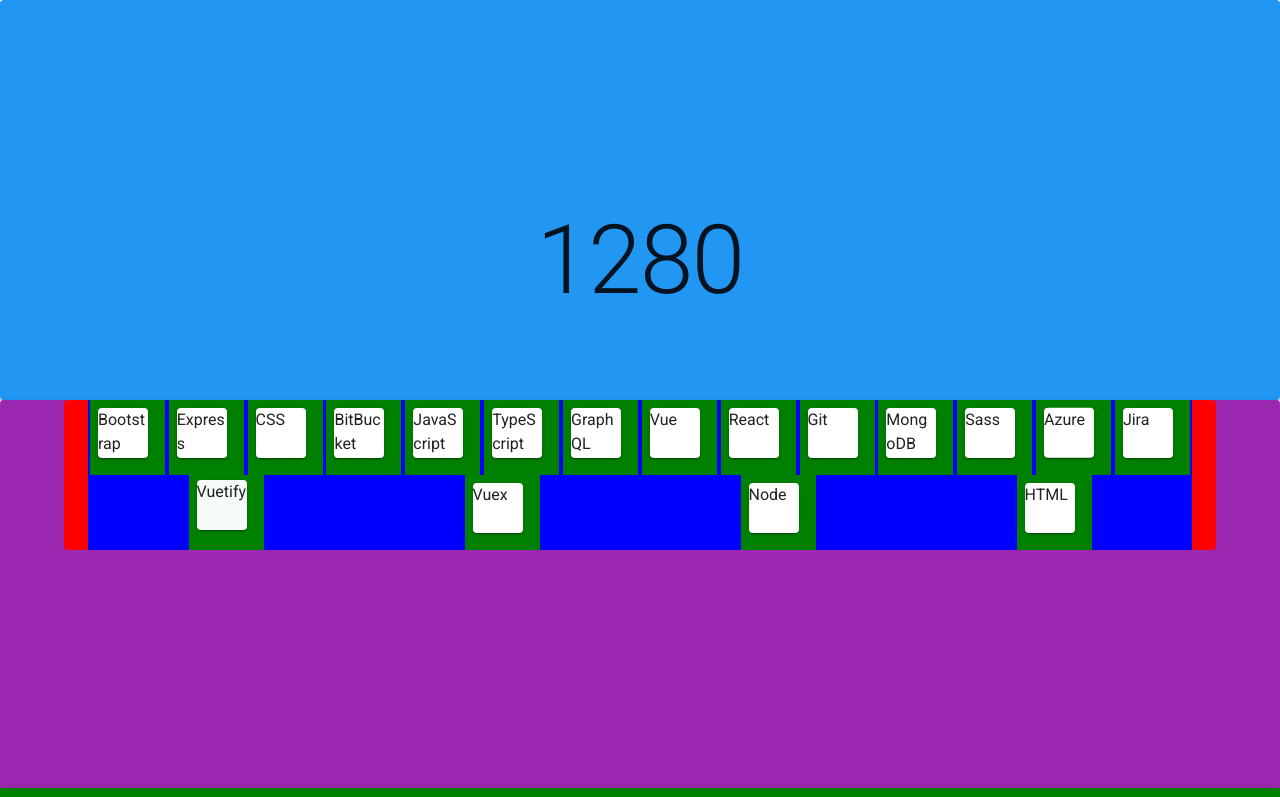
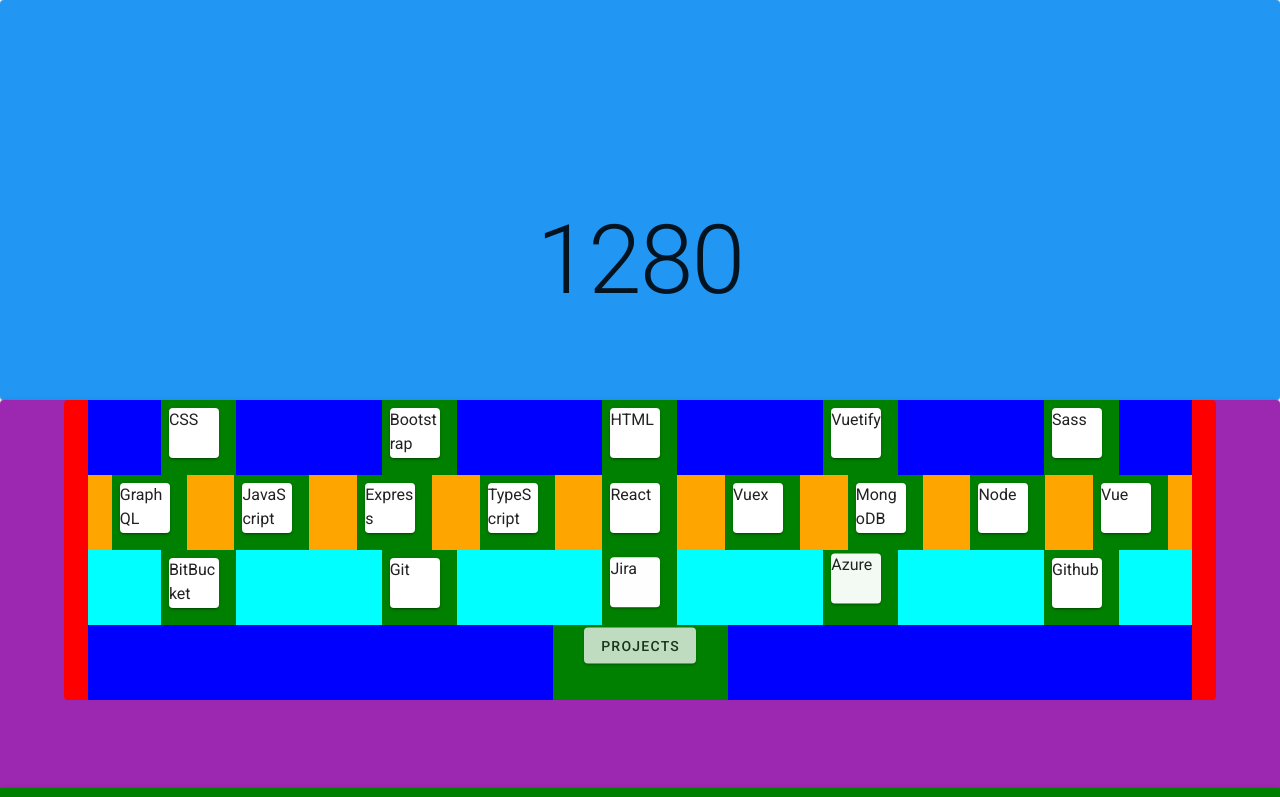
Before and after one commit to musicteachj/new-port, a Vue app: page / in a window 1280 px wide. Shown: the top 797 px of the page. Built offline with nearby package versions, Linux system fonts and the light colour scheme.

Commit message:
teach icon rows

```diff
--- a/src/views/Bottom.vue
+++ b/src/views/Bottom.vue
@@ -5,7 +5,7 @@
     </v-row>
     <v-row class="justify-center" style="background-color:blue">
 
-      <!-- <v-card v-for="(p, index) in projects" :key="index" class="mx-auto mt-8 mb-8"
+      <v-card v-for="(p, index) in projects" :key="index" class="mx-auto mt-8 mb-8"
             max-width="374">
          <v-img
           class="white--text"
@@ -65,7 +65,7 @@
             Demo
           </v-btn>
         </v-card-actions>
-      </v-card> -->
+      </v-card>
     </v-row>
   </div>
 </template>
--- a/src/views/Top.vue
+++ b/src/views/Top.vue
@@ -23,7 +23,7 @@
       class="d-flex align-content-start flex-wrap"
     >
       <v-col cols="12" class="mx-auto" style="background-color:red; max-width: 90% !important;">
-        <v-row class="ml-3 mr-3 justify-center" style="background-color:blue">
+        <!-- <v-row class="ml-3 mr-3 justify-center" style="background-color:blue">
           <div
             v-for="s in shows"
             :key="s.id"
@@ -35,7 +35,59 @@
               </v-card>
             </transition>
           </div>
+        </v-row> -->
+
+        <v-row class="ml-3 mr-3 justify-center" style="background-color:blue">
+          <div
+            v-for="s in frontTech"
+            :key="s.id"
+            class="pa-2 mx-auto divIt"
+          >
+            <transition name="nameNew">
+              <v-card v-once width="50" height="50" v-if="s.show">
+                <p>{{s.tech}}</p>
+              </v-card>
+            </transition>
+          </div>
         </v-row>
+
+        <v-row class="ml-3 mr-3 justify-center" style="background-color:orange">
+          <div
+            v-for="s in backTech"
+            :key="s.id"
+            class="pa-2 mx-auto divIt"
+          >
+            <transition name="nameNew">
+              <v-card v-once width="50" height="50" v-if="s.show">
+                <p>{{s.tech}}</p>
+              </v-card>
+            </transition>
+          </div>
+        </v-row>
+
+        <v-row class="ml-3 mr-3 justify-center" style="background-color:cyan">
+          <div
+            v-for="s in otherTech"
+            :key="s.id"
+            class="pa-2 mx-auto divIt"
+          >
+            <transition name="nameNew">
+              <v-card v-once width="50" height="50" v-if="s.show">
+                <p>{{s.tech}}</p>
+              </v-card>
+            </transition>
+          </div>
+        </v-row>
+
+        <v-row class="ml-3 mr-3 justify-center" style="background-color:blue">
+          <div class="divIt2 text-center">
+            <transition name="nameNew">
+            <v-btn v-if="showBtn" class="mt-6">Projects</v-btn>
+          </transition>
+          </div>
+
+        </v-row>
+
       </v-col>
     </v-card>
 
@@ -55,26 +107,56 @@ export default class Top extends Vue {
     height: 0
   };
   showName = false;
-  shows: any = [
+  showBtn = false;
+
+  frontTech: any = [
     {show: false, id: 1, tech: "HTML"},
     {show: false, id: 2, tech: "CSS"},
     {show: false, id: 3, tech: "Sass"},
-    {show: false, id: 4, tech: "JavaScript"},
-    {show: false, id: 5, tech: "TypeScript"},
-    {show: false, id: 6, tech: "Express"},
-    {show: false, id: 7, tech: "GraphQL"},
-    {show: false, id: 8, tech: "MongoDB"},
-    {show: false, id: 9, tech: "Bootstrap"},
-    {show: false, id: 10, tech: "Vue"},
-    {show: false, id: 11, tech: "React"},
-    {show: false, id: 12, tech: "Vuex"},
-    {show: false, id: 13, tech: "Git"},
-    {show: false, id: 14, tech: "Node"},
-    {show: false, id: 15, tech: "BitBucket"},
-    {show: false, id: 16, tech: "Jira"},
-    {show: false, id: 17, tech: "Azure"},
-    {show: false, id: 18, tech: "Vuetify"},
+    {show: false, id: 4, tech: "Bootstrap"},
+    {show: false, id: 5, tech: "Vuetify"},
   ]
+
+  backTech: any = [
+    {show: false, id: 1, tech: "JavaScript"},
+    {show: false, id: 2, tech: "TypeScript"},
+    {show: false, id: 3, tech: "Express"},
+    {show: false, id: 4, tech: "GraphQL"},
+    {show: false, id: 5, tech: "MongoDB"},
+    {show: false, id: 6, tech: "Vue"},
+    {show: false, id: 7, tech: "React"},
+    {show: false, id: 8, tech: "Vuex"},
+    {show: false, id: 9, tech: "Node"},
+  ]
+
+  otherTech: any = [
+    {show: false, id: 1, tech: "Git"},
+    {show: false, id: 2, tech: "Github"},
+    {show: false, id: 3, tech: "BitBucket"},
+    {show: false, id: 4, tech: "Jira"},
+    {show: false, id: 5, tech: "Azure"},
+  ]
+
+  // shows: any = [
+  //   {show: false, id: 1, tech: "HTML"},
+  //   {show: false, id: 2, tech: "CSS"},
+  //   {show: false, id: 3, tech: "Sass"},
+  //   {show: false, id: 4, tech: "JavaScript"},
+  //   {show: false, id: 5, tech: "TypeScript"},
+  //   {show: false, id: 6, tech: "Express"},
+  //   {show: false, id: 7, tech: "GraphQL"},
+  //   {show: false, id: 8, tech: "MongoDB"},
+  //   {show: false, id: 9, tech: "Bootstrap"},
+  //   {show: false, id: 10, tech: "Vue"},
+  //   {show: false, id: 11, tech: "React"},
+  //   {show: false, id: 12, tech: "Vuex"},
+  //   {show: false, id: 13, tech: "Git"},
+  //   {show: false, id: 14, tech: "Node"},
+  //   {show: false, id: 15, tech: "BitBucket"},
+  //   {show: false, id: 16, tech: "Jira"},
+  //   {show: false, id: 17, tech: "Azure"},
+  //   {show: false, id: 18, tech: "Vuetify"},
+  // ]
 
   // COMPUTED -------------------------
   get nameFontSize() {
@@ -122,24 +204,152 @@ export default class Top extends Vue {
 
   // METHODS --------------------------
   newTimeOutFunc() {
-    let timer = 1500;
-    let idNumber = 1;
+    // let timer = 1500;
+    // let frontIdNumber = 1;
+    // let backIdNumber = 1;
+    // let otherIdNumber = 1;
+
 
     setTimeout(() => {
       this.showName = true
     }, 1000);
 
+    this.frontIcons();
+    this.backIcons();
+    this.otherIcons();
+
+    setTimeout(() => {
+      this.showBtn = true
+    }, 4500);
+
     // Randomizes array
-    for (let i = this.shows.length - 1; i > 0; i--) {
+    // for (let i = this.shows.length - 1; i > 0; i--) {
+    //     const j = Math.floor(Math.random() * (i + 1));
+    //     [this.shows[i], this.shows[j]] = [this.shows[j], this.shows[i]];
+    // }
+
+    // for (let i = 0; i < this.shows.length; i++) {
+    //   for (const s of this.shows) {
+    //     if (s.id === idNumber) {
+    //       timer = timer += 150;
+    //       idNumber = idNumber += 1;
+    //       setTimeout(() => {
+    //         s.show = true
+    //       }, timer);
+    //     }
+    //   }
+    // }
+
+    // for (let i = this.frontTech.length - 1; i > 0; i--) {
+    //     const j = Math.floor(Math.random() * (i + 1));
+    //     [this.frontTech[i], this.frontTech[j]] = [this.frontTech[j], this.frontTech[i]];
+    // }
+
+    // for (let i = 0; i < this.frontTech.length; i++) {
+    //   for (const s of this.frontTech) {
+    //     if (s.id === frontIdNumber) {
+    //       timer = timer += 150;
+    //       frontIdNumber = frontIdNumber += 1;
+    //       setTimeout(() => {
+    //         s.show = true
+    //       }, timer);
+    //     }
+    //   }
+    // }
+
+    // for (let i = this.backTech.length - 1; i > 0; i--) {
+    //     const j = Math.floor(Math.random() * (i + 1));
+    //     [this.backTech[i], this.backTech[j]] = [this.backTech[j], this.backTech[i]];
+    // }
+
+    // for (let i = 0; i < this.backTech.length; i++) {
+    //   for (const s of this.backTech) {
+    //     if (s.id === backIdNumber) {
+    //       timer = timer += 150;
+    //       backIdNumber = backIdNumber += 1;
+    //       setTimeout(() => {
+    //         s.show = true
+    //       }, timer);
+    //     }
+    //   }
+    // }
+
+    // for (let i = this.otherTech.length - 1; i > 0; i--) {
+    //     const j = Math.floor(Math.random() * (i + 1));
+    //     [this.otherTech[i], this.otherTech[j]] = [this.otherTech[j], this.otherTech[i]];
+    // }
+
+    // for (let i = 0; i < this.otherTech.length; i++) {
+    //   for (const s of this.otherTech) {
+    //     if (s.id === otherIdNumber) {
+    //       timer = timer += 150;
+    //       otherIdNumber = otherIdNumber += 1;
+    //       setTimeout(() => {
+    //         s.show = true
+    //       }, timer);
+    //     }
+    //   }
+    // }
+  }
+
+  frontIcons() {
+    let timer = 1500;
+    let frontIdNumber = 1;
+
+    for (let i = this.frontTech.length - 1; i > 0; i--) {
         const j = Math.floor(Math.random() * (i + 1));
-        [this.shows[i], this.shows[j]] = [this.shows[j], this.shows[i]];
+        [this.frontTech[i], this.frontTech[j]] = [this.frontTech[j], this.frontTech[i]];
     }
 
-    for (let i = 0; i < this.shows.length; i++) {
-      for (const s of this.shows) {
-        if (s.id === idNumber) {
+    for (let i = 0; i < this.frontTech.length; i++) {
+      for (const s of this.frontTech) {
+        if (s.id === frontIdNumber) {
           timer = timer += 150;
-          idNumber = idNumber += 1;
+          frontIdNumber = frontIdNumber += 1;
+          setTimeout(() => {
+            s.show = true
+          }, timer);
+        }
+      }
+    }
+  }
+
+  backIcons() {
+    let timer = 2500;
+    let backIdNumber = 1;
+
+    for (let i = this.backTech.length - 1; i > 0; i--) {
+        const j = Math.floor(Math.random() * (i + 1));
+        [this.backTech[i], this.backTech[j]] = [this.backTech[j], this.backTech[i]];
+    }
+
+    for (let i = 0; i < this.backTech.length; i++) {
+      for (const s of this.backTech) {
+        if (s.id === backIdNumber) {
+          timer = timer += 150;
+          backIdNumber = backIdNumber += 1;
+          setTimeout(() => {
+            s.show = true
+          }, timer);
+        }
+      }
+    }
+  }
+
+  otherIcons() {
+    let timer = 3500;
+    let otherIdNumber = 1;
+
+    for (let i = this.otherTech.length - 1; i > 0; i--) {
+        const j = Math.floor(Math.random() * (i + 1));
+        [this.otherTech[i], this.otherTech[j]] = [this.otherTech[j], this.otherTech[i]];
+    }
+
+    for (let i = 0; i < this.otherTech.length; i++) {
+      for (const s of this.otherTech) {
+        if (s.id === otherIdNumber) {
+          timer = timer += 150;
+          otherIdNumber = otherIdNumber += 1;
           setTimeout(() => {
             s.show = true
           }, timer);
@@ -189,4 +399,10 @@ export default class Top extends Vue {
   width: 75px;
   height: 75px;
 }
+
+.divIt2 {
+  background-color: green;
+  width: 175px;
+  height: 75px;
+}
 </style>
```
